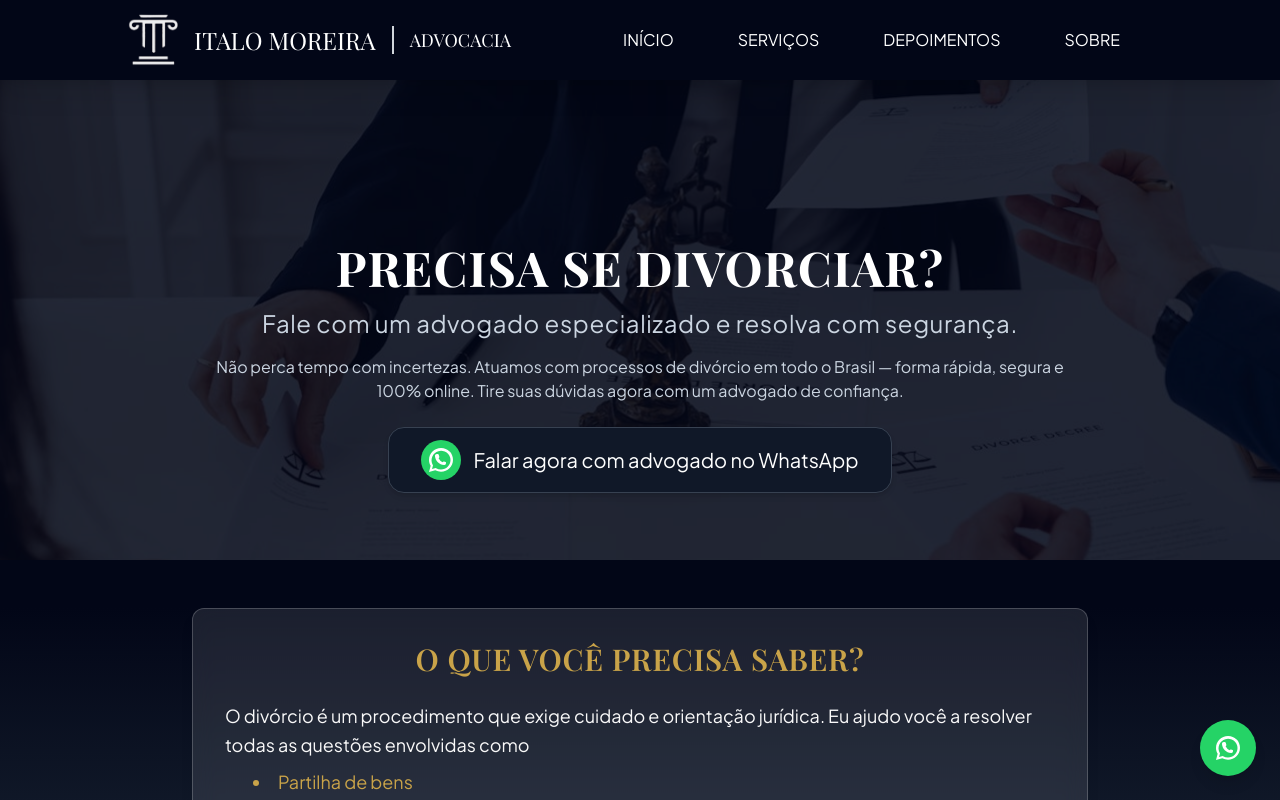
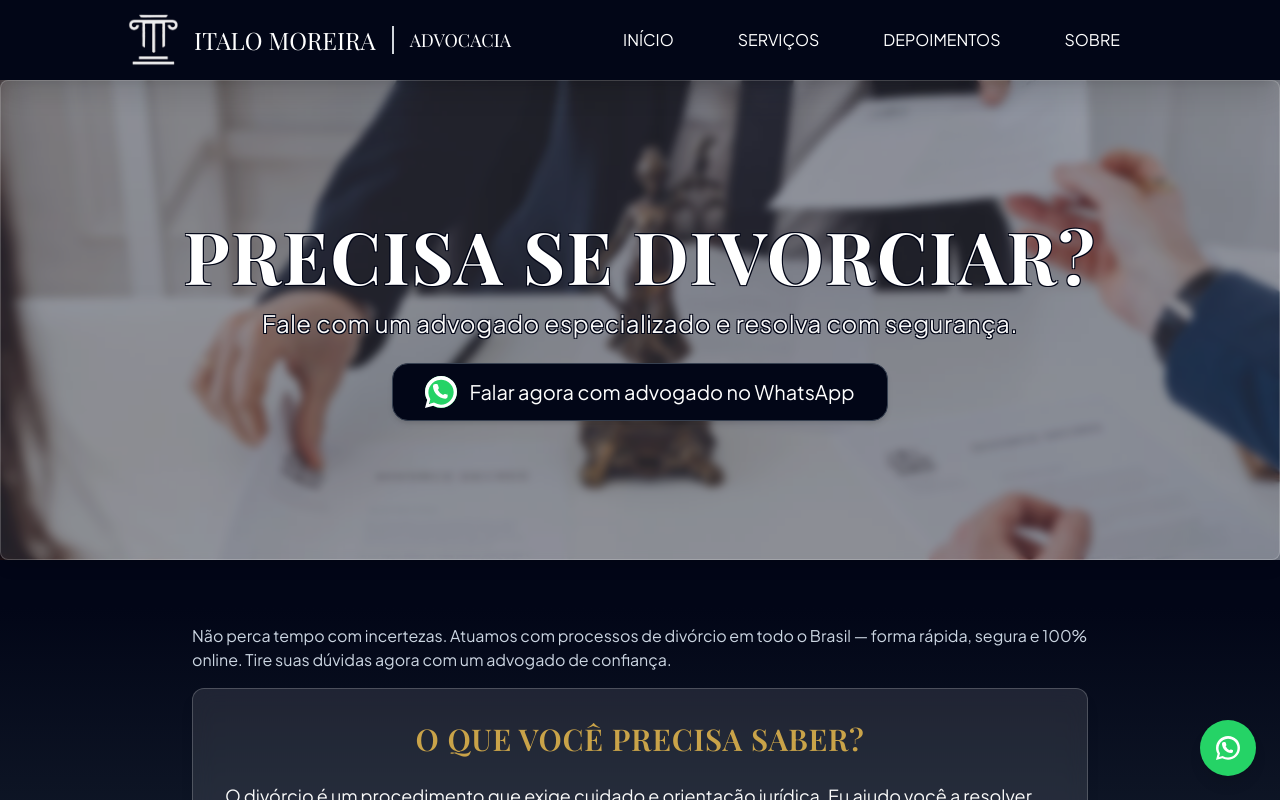
Before and after one commit to FelipeVieir4/italo-moreira-landing-page, a Next.js app: page /divorcio in a window 1280 px wide. Shown: the top 800 px of the page. Built offline with nearby package versions, Linux system fonts and the light colour scheme; a web font is replaced by a local one.

Commit message:
revise UI/UX

```diff
--- /dev/null
+++ b/app/[slug]/page.css
@@ -0,0 +1,4 @@
+#hero-service-section {
+  text-shadow: -1px -1px 0 var(--primary), 1px -1px 0 var(--primary),
+    -1px 1px 0 var(--primary), 1px 1px 0 var(--primary);
+}
--- a/app/[slug]/page.tsx
+++ b/app/[slug]/page.tsx
@@ -7,6 +7,7 @@ import WhatsAppFloatingButton from "@/components/btn-WhatsAppFloatingButton/What
 import Footer from "../_sections-landing-pages/footer/footer";
 import FaqComponent from "@/components/faq/faq-component";
 import GoogleRatingPage from "../_sections-landing-pages/google-rating/page";
+import "./page.css";
 
 const validSlugs = Object.keys(servicesData);
 
@@ -28,39 +29,48 @@ export default async function ServicePage({ params }: ServicePageProps) {
   const slugData = servicesData[slug as keyof typeof servicesData];
 
   return (
-    <div className="bg-primary text-white min-h-screen flex flex-col">
+    <div className="bg-primary text-white ">
       <Navbar />
       <WhatsAppFloatingButton />
 
       {/* HERO */}
-       <section className=" mt-20 relative min-h-[60vh] w-full flex items-center justify-center text-center">
+      <section className="mt-20 relative h-[60vh] w-full flex items-center justify-center">
+
         <Image
           src={slugData.heroImage}
           alt={`Imagem de fundo do serviço ${slugData.title}`}
           fill
           priority
           sizes="100vw"
-          style={{ objectFit: "cover", opacity: 0.15 }}
+          style={{ objectFit: "cover", opacity: 0.85 }}
         />
-        <div className="relative z-10 px-4 mb-4 max-w-4xl mx-auto mt-28">
-          <h1 className="text-3xl md:text-5xl  font-primary font-bold uppercase tracking-wide">
+        <div className="absolute top-0 left-0 w-full h-full  bg-slate-950 opacity-30"></div>
+        <div className="relative z-10 px-4 w-full h-full p-8 rounded-lg shadow-lg backdrop-blur-sm bg-white/10 border border-white/20 flex flex-col items-center justify-center text-center">
+          <h1
+            id="hero-service-section"
+            className="text-5xl md:text-7xl font-primary font-bold uppercase tracking-wide"
+          >
             {slugData.title}
           </h1>
-          <h2 className="mt-4 text-thin md:text-2xl font-secondary tracking-wide text-slate-300">
+          <h2
+            id="hero-service-section"
+            className="mt-4 sm:text-sm md:text-2xl  font-secondary tracking-wide text-textPrimary"
+          >
             {slugData.subTitle}
           </h2>
-          {slugData.subTitle2 && (
-            <p className="mt-4 text-thin md:text-thin font-secondary  text-slate-300">
-              {slugData.subTitle2}
-            </p>
-          )}
-          <div className=" flex justify-center">
+
+          <div className="flex justify-center">
             <ContactButton label={slugData.ctaPrimary.label} />
           </div>
         </div>
       </section>
 
-      <section className="mt-12 mb-10 px-4 md:px-0  bg-gradient-to-b from-primary via-secondary to-primary max-h-fit">
+      <section className="mt-12 mb-10 px-4 md:px-0  bg-gradient-to-b from-primary via-secondary to-primary max-h-fit flex flex-col items-center justify-center text-left">
+        {slugData.tagline && (
+          <p className="m-4 text-thin md:text-thin font-secondary max-w-4xl text-slate-300">
+            {slugData.tagline}
+          </p>
+        )}
         <div className="sticky max-w-4xl max-h-fit mx-auto bg-white/10 rounded-xl shadow-lg p-8 border border-white/20 backdrop-blur-md">
           <h2 className="text-2xl md:text-3xl font-primary font-semibold uppercase tracking-wide text-highlight mb-6 text-center">
             O que você precisa saber?
--- a/app/[slug]/servicesData.tsx
+++ b/app/[slug]/servicesData.tsx
@@ -2,7 +2,7 @@ export const servicesData = {
   divorcio: {
     title: "Precisa se divorciar? ",
     subTitle: "Fale com um advogado especializado e resolva com segurança.",
-    subTitle2: "Não perca tempo com incertezas. Atuamos com processos de divórcio em todo o Brasil — forma rápida, segura e 100% online. Tire suas dúvidas agora com um advogado de confiança.",
+    tagline: "Não perca tempo com incertezas. Atuamos com processos de divórcio em todo o Brasil — forma rápida, segura e 100% online. Tire suas dúvidas agora com um advogado de confiança.",
     description: [
       {
         p: `O divórcio é um procedimento que exige cuidado e orientação jurídica. Eu ajudo você a resolver todas as questões envolvidas como`,
@@ -66,7 +66,7 @@ export const servicesData = {
     title: "Pensão e Guarda",
     subTitle:
       "Proteção dos direitos dos menores com soluções claras e assertivas.",
-    subTitle2: "",
+    tagline: "",
     description:
       "Ações para fixação, revisão ou cobrança de pensão alimentícia, definição de guarda (compartilhada ou unilateral) e regulamentação de visitas.",
     heroImage: "./services-pages-img/generic-bg.jpg",
@@ -107,7 +107,7 @@ export const servicesData = {
     title: "Contratos",
     subTitle:
       "Segurança jurídica em cada cláusula e tranquilidade nas relações civis.",
-    subTitle2: "",
+    tagline: "",
     description:
       "Elaboração, revisão e rescisão de contratos civis, com atenção especial aos direitos e deveres das partes.",
     heroImage: "./services-pages-img/generic-bg.jpg",
@@ -147,7 +147,7 @@ export const servicesData = {
   "danos-morais": {
     title: "Danos Morais, Materiais e Estéticos",
     subTitle: "Reparação justa para quem sofreu danos injustificáveis.",
-    subTitle2: "",
+    tagline: "",
     description:
       "Ações de reparação por prejuízos causados por terceiros, com foco em danos morais, materiais ou estéticos.",
     heroImage: "./services-pages-img/generic-bg.jpg",
@@ -184,7 +184,7 @@ export const servicesData = {
     title: "Violência Doméstica",
     subTitle:
       "Defesa firme, acolhimento e proteção em casos sensíveis e urgentes.",
-    subTitle2: "",
+    tagline: "",
     description:
       "Atuação em defesa de vítimas e acusados em casos de violência doméstica, com medidas protetivas e acompanhamento jurídico especializado.",
     heroImage: "./services-pages-img/generic-bg.jpg",
@@ -221,7 +221,7 @@ export const servicesData = {
     title: "Crimes Sexuais",
     subTitle:
       "Atuação estratégica e acolhedora, com seriedade e respeito às partes.",
-    subTitle2: "",
+    tagline: "",
     description:
       "Atuação sensível e estratégica em acusações ou defesas relacionadas a crimes sexuais, com foco em provas e direitos fundamentais.",
     heroImage: "./services-pages-img/generic-bg.jpg",
@@ -260,7 +260,7 @@ export const servicesData = {
     title: "Crimes Patrimoniais",
     subTitle:
       "Defesa técnica em casos de furto, roubo, estelionato e outros crimes contra o patrimônio.",
-    subTitle2: "",
+    tagline: "",
     description:
       "Atuação técnica em casos de crimes contra o patrimônio, como furto, roubo, estelionato e apropriação indébita.",
     heroImage: "./services-pages-img/generic-bg.jpg",
@@ -298,7 +298,7 @@ export const servicesData = {
     title: "Tráfico de Drogas",
     subTitle:
       "Defesa em processos relacionados ao tráfico, com análise técnica e estratégica.",
-    subTitle2: "",
+    tagline: "",
     description:
       "Defesa em processos relacionados ao tráfico de entorpecentes, com foco na análise de provas, legalidade da abordagem e medidas alternativas à prisão.",
     heroImage: "./services-pages-img/generic-bg.jpg",
--- /dev/null
+++ b/app/_sections-landing-pages/hero/hero-section.css
@@ -0,0 +1,15 @@
+#hero-text {
+text-shadow:
+    -1px -1px 0 var(--primary),
+     1px -1px 0 var(--primary),
+    -1px  1px 0 var(--primary),
+     1px  1px 0 var(--primary);
+
+}
+
+
+#hero-contact-btn:hover {
+    background-color: var(--whatsAppColor);
+    color: var(--white);
+
+}
--- a/app/_sections-landing-pages/hero/hero-section.tsx
+++ b/app/_sections-landing-pages/hero/hero-section.tsx
@@ -2,6 +2,7 @@
 import React from "react";
 import ContactButton from "@/components/btn-Contact/btn-contact";
 import Image from "next/image";
+import "./hero-section.css"; // Import your CSS file for custom styles
 
 const HeroSection: React.FC = () => {
   return (
@@ -19,21 +20,24 @@ const HeroSection: React.FC = () => {
           />
         </div>
 
-        <div className="absolute top-0 left-0 w-full h-full  bg-slate-950 opacity-85"></div>
+        <div className="absolute top-0 left-0 w-full h-full  bg-slate-950 opacity-30"></div>
 
         {/* Overlay com transparência e texto */}
         <div className="absolute top-0 left-0 w-full h-full flex flex-col justify-center items-center">
           {/* Título */}
-          <h1 className=" uppercase fade-in font-primary text-white text-4xl xl:text-6xl md:text-5xl font-semibold text-center leading-tight px-4 tracking-wider">
+          <h1
+            id="hero-text"
+            className=" uppercase font-primary text-white text-4xl xl:text-7xl md:text-6xl font-semibold text-center leading-tight px-4 tracking-wider"
+          >
             advocacia especializada
           </h1>
           {/* Subtítulo */}
-          <p className="fade-in delay-0s5 font-secondary font-thin text-white text-sm md:text-xl  mt-4 text-center px-6 max-w-4xl">
+          <p  id="hero-text" className="font-secondary text-slate-200 md:text-xl md:max-w-2xl lg:max-w-4xl mt-4 text-center px-6 text-sm ">
             Compromisso em oferecer tranquilidade e segurança jurídica, com
             soluções eficientes e alinhadas aos seus direitos
           </p>
 
-          <div className="fade-in delay-1s flex flex-col items-center mt-6">
+          <div className="flex flex-col items-center ">
             <ContactButton label="Agende uma Consulta" />
           </div>
         </div>
--- a/components/btn-Contact/btn-contact.tsx
+++ b/components/btn-Contact/btn-contact.tsx
@@ -10,20 +10,20 @@ const ContactButton: React.FC<ContactButtonProps> = ({ label }) => {
   return (
     <button
       onClick={iniciarChatWhatsApp}
-      className="mt-6 flex border border-gray-700 items-center gap-3 bg-secondary text-primary py-3 px-8 rounded-2xl text-sm md:text-xl font-secondary shadow-md hover:shadow-xl hover:brightness-110 active:scale-95 transition-all duration-300 ease-in-out focus:outline-none focus:ring-4 focus:ring-highlightDark focus:ring-offset-2"
+      className="mt-6 flex border text-white border-gray-700 items-center gap-3 bg-primary text-primary py-3 px-8 rounded-2xl text-sm md:text-xl font-secondary shadow-md hover:shadow-xl transition-colors duration-300  hover:bg-primary hover:text-highlight focus:outline-none focus:ring-2 focus:ring-primary focus:ring-offset-2"
       aria-label="Abrir conversa no WhatsApp para agendar uma consulta"
     >
-      <div className="flex items-center justify-center w-10 h-10 bg-whatsAppColor rounded-full opaity-50">
+      <div className="flex items-center justify-center  bg-whatsAppColor rounded-full opaity-50">
         <svg
           xmlns="http://www.w3.org/2000/svg"
-          className="w-6 h-6"
+          className="w-8 h-8"
           fill="white"
           viewBox="0 0 24 24"
         >
           <path d="M20.52 3.48A11.88 11.88 0 0012 0C5.38 0 0 5.38 0 12c0 2.09.57 4.09 1.66 5.85L0 24l6.25-1.64a11.98 11.98 0 005.75 1.46c6.62 0 12-5.38 12-12 0-3.19-1.25-6.19-3.48-8.52zM12 21.5a9.47 9.47 0 01-4.91-1.35l-.35-.2-3.7.98.99-3.6-.23-.36A9.48 9.48 0 1121.5 12c0 5.24-4.26 9.5-9.5 9.5zm5.04-7.36l-1.9-.57a1.15 1.15 0 00-1.11.3l-.42.44a8.69 8.69 0 01-4.02-4.02l.44-.42a1.15 1.15 0 00.3-1.11l-.57-1.9A1.13 1.13 0 008.66 6h-.89a1.79 1.79 0 00-1.79 1.96c.38 4.84 4.23 8.69 9.07 9.07a1.79 1.79 0 001.96-1.79v-.89c0-.53-.22-1.03-.61-1.4z" />
         </svg>
       </div>
-      <span className="text-white">{label}</span>
+      <span>{label}</span>
     </button>
   );
 };
--- a/package.json
+++ b/package.json
@@ -9,6 +9,7 @@
     "lint": "next lint"
   },
   "dependencies": {
+    "lucide-react": "^0.516.0",
     "next": "^15.2.4",
     "next-sitemap": "^4.2.3",
     "react": "^19.0.0",
```
Also changed, not shown: app/_sections-landing-pages/portifolio/services.tsx (+21 -33 lines), app/_sections-landing-pages/profile/profile.tsx (+23 -19 lines), 1 other file (tests, documents, lock files or other folders).
